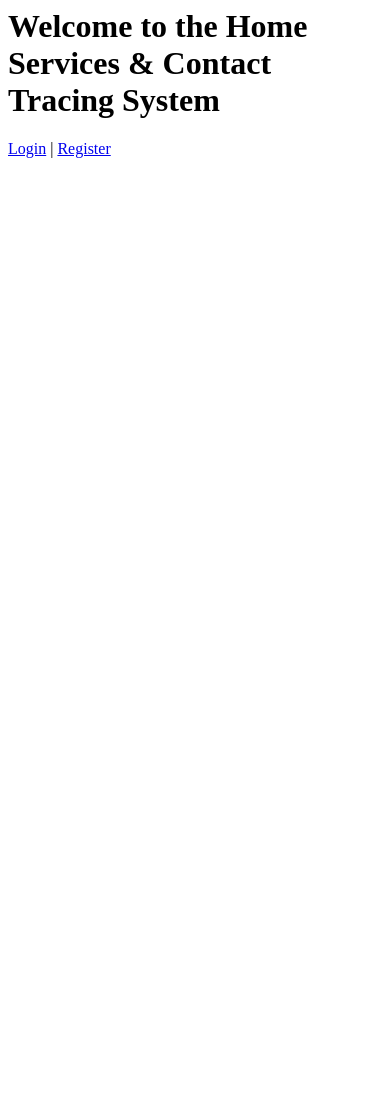
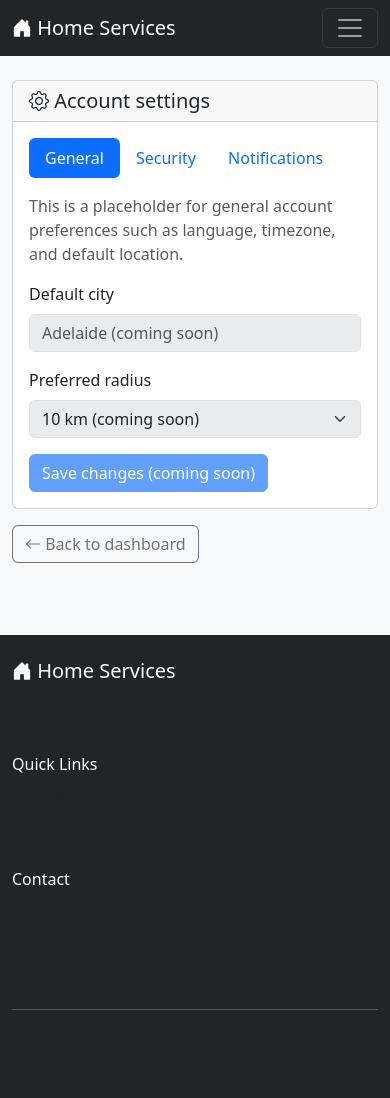
Before and after one commit to maingidenis/HomeServices, a PHP site: page /index.php?page=settings in a window 390 px wide. Before the commit the page ends 158 px from the top, so only its background shows below. Run offline with PHP 8.4, Linux system fonts and the light colour scheme; the visitor is signed in with stand-in values (Sample User, id 1).

Commit message:
Add profile and settings pages with user authentication and placeholders

```diff
--- a/public/appointment.php
+++ b/public/appointment.php
@@ -24,6 +24,8 @@
 }
 
 $appointments = $appointmentCtrl->getAllAppointments();
+$pageTitle = 'Appointments - Home Services';
+include 'includes/header.php';
 ?>
 
 <!DOCTYPE html>
--- a/public/includes/navbar.php
+++ b/public/includes/navbar.php
@@ -17,7 +17,7 @@
 if (isset($_SESSION['user_id'])) {
     require_once __DIR__ . '/../../app/models/User.php';
     $userModel = new User();
-    $userData = $userModel->getById($_SESSION['user_id']);
+    $userData = $userModel->findById($_SESSION['user_id']);
     $userName = $userData ? htmlspecialchars($userData['name'], ENT_QUOTES, 'UTF-8') : 'User';
 } else {
     $userName = 'User';
@@ -78,10 +78,10 @@
                         <i class="bi bi-person-circle"></i> <?= $userName ?>
                     </a>
                     <ul class="dropdown-menu dropdown-menu-dark dropdown-menu-end">
-                        <li><a class="dropdown-item" href="profile.php"><i class="bi bi-person"></i> Profile</a></li>
-                        <li><a class="dropdown-item" href="settings.php"><i class="bi bi-gear"></i> Settings</a></li>
+                        <li><a class="dropdown-item" href="index.php?page=profile"><i class="bi bi-person"></i> Profile</a></li>
+                        <li><a class="dropdown-item" href="index.php?page=settings"><i class="bi bi-gear"></i> Settings</a></li>
                         <li><hr class="dropdown-divider"></li>
-                        <li><a class="dropdown-item text-danger" href="logout.php"><i class="bi bi-box-arrow-right"></i> Logout</a></li>
+                        <li><a class="dropdown-item text-danger" href="index.php?page=logout"><i class="bi bi-box-arrow-right"></i> Logout</a></li>
                     </ul>
                 </li>
                 <?php else: ?>
--- /dev/null
+++ b/public/includes/settings.php
@@ -0,0 +1,128 @@
+<?php
+// includes/settings.php
+require_once __DIR__ . '/../../app/middleware/mfa.php';
+
+
+if (!isset($_SESSION['user_id'])) {
+    header('Location: index.php?page=login');
+    exit;
+}
+
+require_once __DIR__ . '/../../app/models/User.php';
+
+$pageTitle = 'Account Settings - Home Services';
+include __DIR__ . '/header.php';
+?>
+
+<main class="container py-4">
+    <div class="row g-4">
+        <div class="col-12">
+            <div class="card mb-3">
+                <div class="card-header">
+                    <h5 class="mb-0"><i class="bi bi-gear"></i> Account settings</h5>
+                </div>
+                <div class="card-body">
+                    <!-- Nav pills for future settings sections -->
+                    <ul class="nav nav-pills mb-3" id="settingsTabs" role="tablist">
+                        <li class="nav-item" role="presentation">
+                            <button class="nav-link active" id="general-tab" data-bs-toggle="pill"
+                                    data-bs-target="#general" type="button" role="tab">
+                                General
+                            </button>
+                        </li>
+                        <li class="nav-item" role="presentation">
+                            <button class="nav-link" id="security-tab" data-bs-toggle="pill"
+                                    data-bs-target="#security" type="button" role="tab">
+                                Security
+                            </button>
+                        </li>
+                        <li class="nav-item" role="presentation">
+                            <button class="nav-link" id="notifications-tab" data-bs-toggle="pill"
+                                    data-bs-target="#notifications" type="button" role="tab">
+                                Notifications
+                            </button>
+                        </li>
+                    </ul>
+
+                    <div class="tab-content">
+                        <!-- General -->
+                        <div class="tab-pane fade show active" id="general" role="tabpanel">
+                            <p class="text-muted">
+                                This is a placeholder for general account preferences such as language, timezone, and default location.
+                            </p>
+                            <form>
+                                <div class="row g-3">
+                                    <div class="col-md-6">
+                                        <label class="form-label">Default city</label>
+                                        <input type="text" class="form-control"
+                                               placeholder="Adelaide (coming soon)" disabled>
+                                    </div>
+                                    <div class="col-md-6">
+                                        <label class="form-label">Preferred radius</label>
+                                        <select class="form-select" disabled>
+                                            <option selected>10 km (coming soon)</option>
+                                            <option>25 km</option>
+                                            <option>50 km</option>
+                                        </select>
+                                    </div>
+                                </div>
+                                <button type="button" class="btn btn-primary mt-3" disabled>
+                                    Save changes (coming soon)
+                                </button>
+                            </form>
+                        </div>
+
+                        <!-- Security -->
+                        <div class="tab-pane fade" id="security" role="tabpanel">
+                            <p class="text-muted">
+                                Security options like password change, MFA, and login alerts will be configured here.
+                            </p>
+                            <div class="mb-3">
+                                <label class="form-label">Password</label>
+                                <input type="password" class="form-control"
+                                       placeholder="******** (change coming soon)" disabled>
+                            </div>
+                            <div class="form-check mb-2">
+                                <input class="form-check-input" type="checkbox" id="mfaToggle" disabled checked>
+                                <label class="form-check-label" for="mfaToggle">
+                                    Multi‑factor authentication enabled (managed elsewhere)
+                                </label>
+                            </div>
+                            <button type="button" class="btn btn-outline-secondary" disabled>
+                                Manage security (coming soon)
+                            </button>
+                        </div>
+
+                        <!-- Notifications -->
+                        <div class="tab-pane fade" id="notifications" role="tabpanel">
+                            <p class="text-muted">
+                                Control how you receive booking, reminder, and marketing notifications.
+                            </p>
+                            <div class="form-check mb-2">
+                                <input class="form-check-input" type="checkbox" id="emailNotif" disabled checked>
+                                <label class="form-check-label" for="emailNotif">
+                                    Email notifications (coming soon)
+                                </label>
+                            </div>
+                            <div class="form-check mb-2">
+                                <input class="form-check-input" type="checkbox" id="smsNotif" disabled>
+                                <label class="form-check-label" for="smsNotif">
+                                    SMS notifications (coming soon)
+                                </label>
+                            </div>
+                            <button type="button" class="btn btn-primary mt-3" disabled>
+                                Save preferences (coming soon)
+                            </button>
+                        </div>
+                    </div>
+                </div>
+            </div>
+
+            <a href="index.php?page=dashboard" class="btn btn-outline-secondary">
+                <i class="bi bi-arrow-left"></i> Back to dashboard
+            </a>
+        </div>
+    </div>
+</main>
+
+<?php include __DIR__ . '/footer.php'; ?>
--- a/public/index.php
+++ b/public/index.php
@@ -20,10 +20,16 @@
         require_once 'service.php';
         break;
     case 'visitlog':
-//         require_once 'visitlog.php';
+         require_once 'visitlog.php';
         break;
     // case 'notification':
 //         require_once 'notification.php';
+        break;
+    case 'profile':
+        require_once __DIR__ . '/includes/profile.php';
+        break;
+    case 'settings':
+        require_once __DIR__ . '/includes/settings.php';
         break;
     case 'logout':
         session_destroy();
```
Also changed, not shown: public/includes/profile.php (added, +100 -0 lines), public/visitlogs.php (added, +144 -0 lines).
